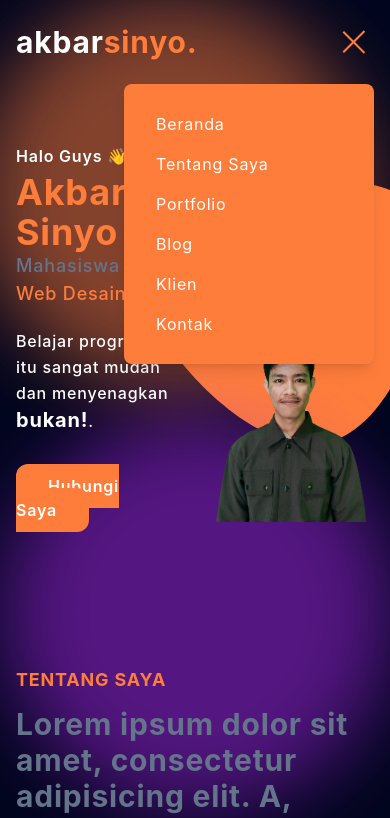
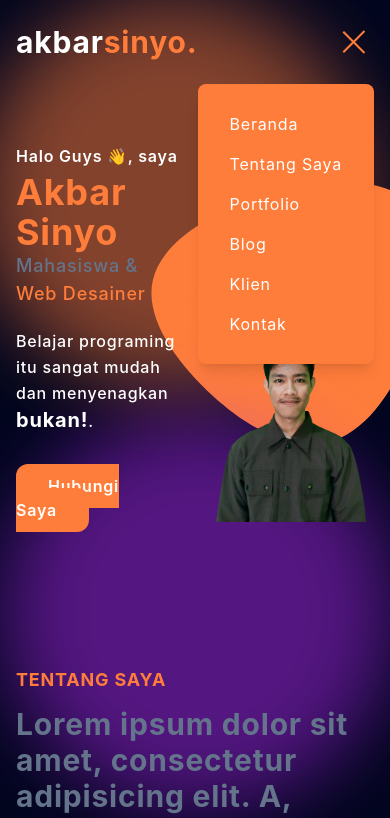
Before and after one commit to sinyo-wedding/sinyo-wedding.github.io, a website: page index.html in a window 390 px wide. Both pictures are taken after a click on the button 359 px from the left and 42 px from the top of the page. Shown: the top 818 px of the page. Drawn offline with nearby package versions, Linux system fonts and the light colour scheme; files that its build step writes are made by us from their sources.

Commit message:
update index.html

```diff
--- a/index.html
+++ b/index.html
@@ -25,7 +25,7 @@
             <span class="hamburger-line transition duration-300 ease-in-out origin-bottom-left"></span>
           </button>
 
-          <nav id="nav-menu" class="hidden absolute py-5 bg-secondary shadow-lg rounded-lg max-w-[250px] w-full right-4 top-full lg:block lg:static lg:bg-transparent lg:max-w-full lg:shadow-none lg:rounded-none lg:bg-none">
+          <nav id="nav-menu" class="hidden absolute py-5 bg-secondary shadow-lg rounded-lg max-w-[250px] right-4 top-full lg:block lg:static lg:bg-transparent lg:max-w-full lg:shadow-none lg:rounded-none lg:bg-none">
             <ul class="block lg:flex">
               <li class="group"><a href="#home" class="text-base py-2 mx-8 flex hover:text-primary lg:group-hover:text-secondary">Beranda</a></li>
               <li class="group"><a href="#about" class="text-base py-2 mx-8 flex hover:text-primary lg:group-hover:text-secondary">Tentang Saya</a></li>
```
